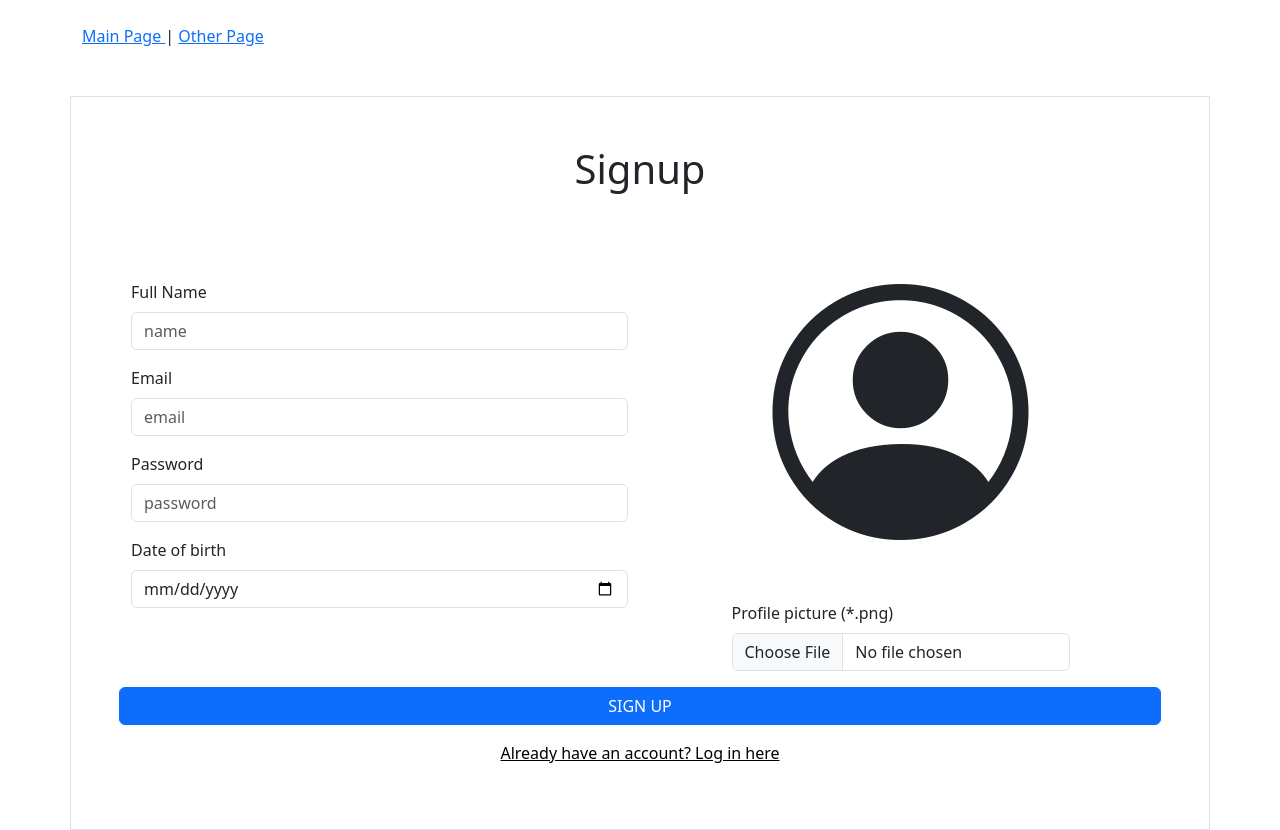
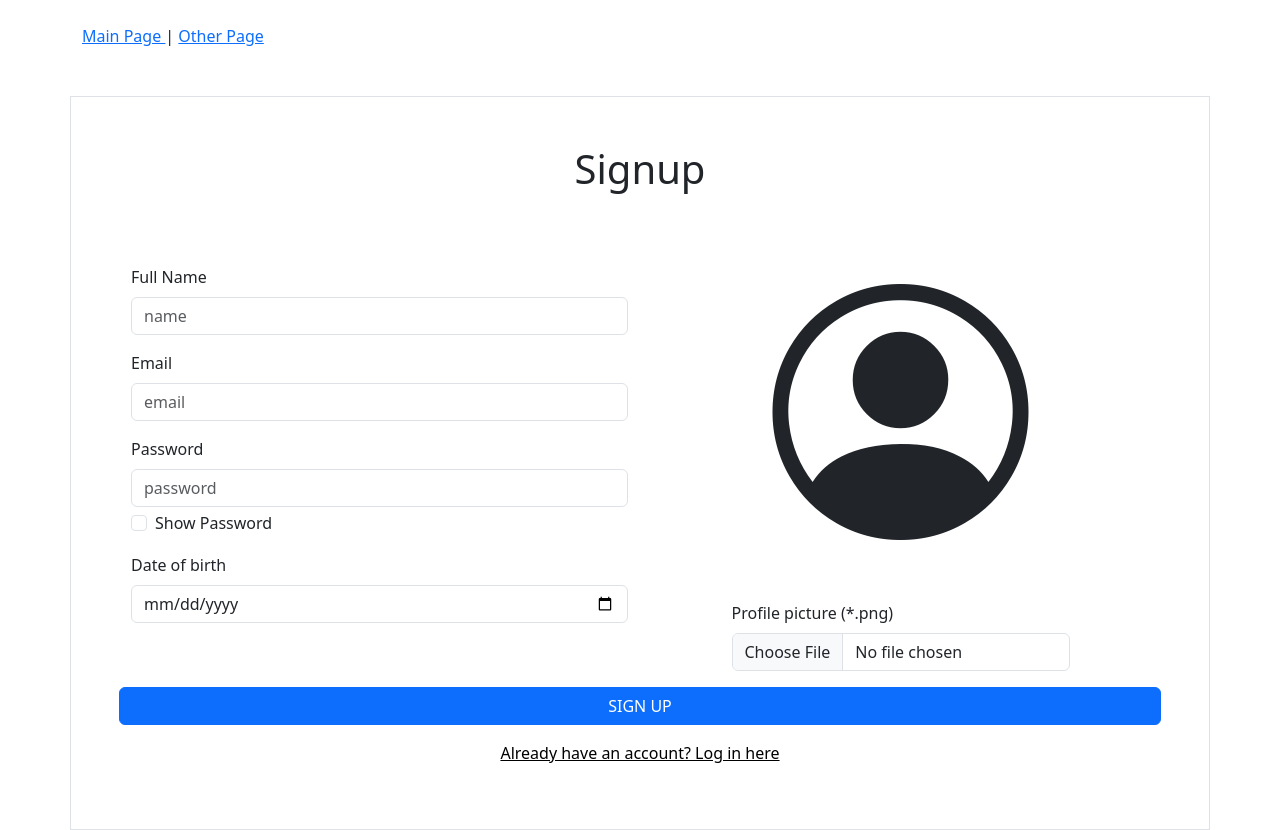
Before and after one commit to faridaa1/Hobbies-App, a Django app: page /signup/ in a window 1280 px wide. Run offline with Django 5.2, Linux system fonts and the light colour scheme; some libraries are stand-ins or nearby versions.

Commit message:
Replace confirm password with show password checkbox

```diff
--- a/api/templates/api/spa/signup.html
+++ b/api/templates/api/spa/signup.html
@@ -24,16 +24,23 @@
 {% block content %}
 <div class="mt-5 container p-5 border">
     <h1 class="text-center mb-4">Signup</h1>
-    <form method="post" action="/signup/" class="signup-form" enctype="multipart/form-data">
+    <form method="post" action="/signup/" class="signup-form" id="signup-form" enctype="multipart/form-data">
         <div class="container">
             <div class="form-content row">
                 <div class="col d-flex flex-column align-self-center">
                     {% csrf_token %}
                     {% for field in form %}
-                        {% if field.label != 'Profile picture (*.png)' %} <!-- Want to render input on other side of div -->
+                        <!-- Profile pic - Want to render input on other side of div -->
+                        {% if field.label != 'Profile picture (*.png)' %}
                             <div class="mb-3">
                                 <label id="{{field.id_for_label}}" class="form-label">{{field.label}}</label>
                                 {{field}}
+                                {% if field.label == 'Password' %}
+                                    <div class="form-check mt-1">
+                                        <input type="checkbox" id="show-password" name="show-password" class="form-check-input"/>
+                                        <label for="show-password" class="form-check-inputs">Show Password</label>
+                                    </div>
+                                {% endif %}
                                 {% for error in field.errors %}
                                     <p class="field-error">{{error}}</p>
                                 {% endfor %}
@@ -64,11 +71,12 @@
 
 {% block js %}
 <script>
+    const form = document.getElementById('signup')
+    const passwordInput = document.querySelector('input#id_password')
+    const passwordToggle = document.getElementById('show-password')
     const profilePreview = document.getElementById('profile-preview')
     const profileImgInput = document.querySelector('input#id_profile_picture')
     const profilePlaceholder = document.getElementById('profile-preview-placeholder')
-
-    profileImgInput.addEventListener('input', updateProfileSource)
 
     function updateProfileSource(e) {
         // If uploaded file is cleared (undefined)
@@ -83,5 +91,9 @@
             profilePreview.classList.remove('hidden')
         }
     }
+
+    profileImgInput.addEventListener('input', updateProfileSource)
+    passwordToggle.addEventListener('input', (e) => passwordInput.type = passwordInput.type === 'password' ? 'text' : 'password')
+    form.addEventListener('submit', (e) => passwordInput.type = 'password') // Don't want it to be saved by autofill
 </script>
 {% endblock %}
```
Also changed, not shown: api/tests.py (+0 -13 lines).
